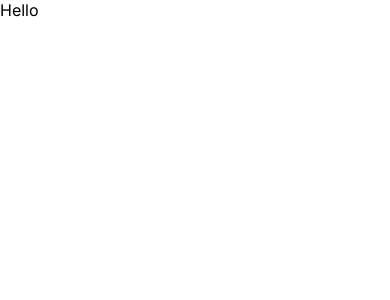
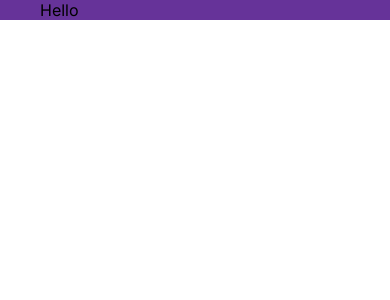
Before and after one commit to max-ajwang/nextjs-blog, a Next.js app: page / in a window 390 px wide. Shown: the top 300 px of the page. Built offline with nearby package versions, Linux system fonts and the light colour scheme.

Commit message:
CSS responsive layout

```diff
--- a/src/app/globals.css
+++ b/src/app/globals.css
@@ -26,3 +26,44 @@ a {
   background-color: var(--bg);
   color: var(--textColor);
 }
+
+.wrapper {
+  max-width: 1536px;
+  margin-left: auto;
+  margin-right: auto;
+  background-color: rebeccapurple;
+  padding-left: 80px;
+  padding-right: 80px;
+}
+
+@media screen and (max-width: 1536px) {
+  .wrapper {
+    max-width: 1366px;
+  }
+}
+
+@media screen and (max-width: 1280px) {
+  .wrapper {
+    max-width: 1024px;
+  }
+}
+
+@media screen and (max-width: 1024px) {
+  .wrapper {
+    max-width: 768px;
+    padding-left: 40px;
+    padding-right: 40px;
+  }
+}
+
+@media screen and (max-width: 768px) {
+  .wrapper {
+    max-width: 640px;
+  }
+}
+
+@media screen and (max-width: 640px) {
+  .wrapper {
+    max-width: 475px;
+  }
+}
--- a/src/app/layout.js
+++ b/src/app/layout.js
@@ -12,7 +12,9 @@ export default function RootLayout({ children }) {
   return (
     <html lang="en">
       <body className={inter.className}>
-        <div className="container">{children}</div>
+        <div className="container">
+          <div className="wrapper">{children}</div>
+        </div>
       </body>
     </html>
   );
```
